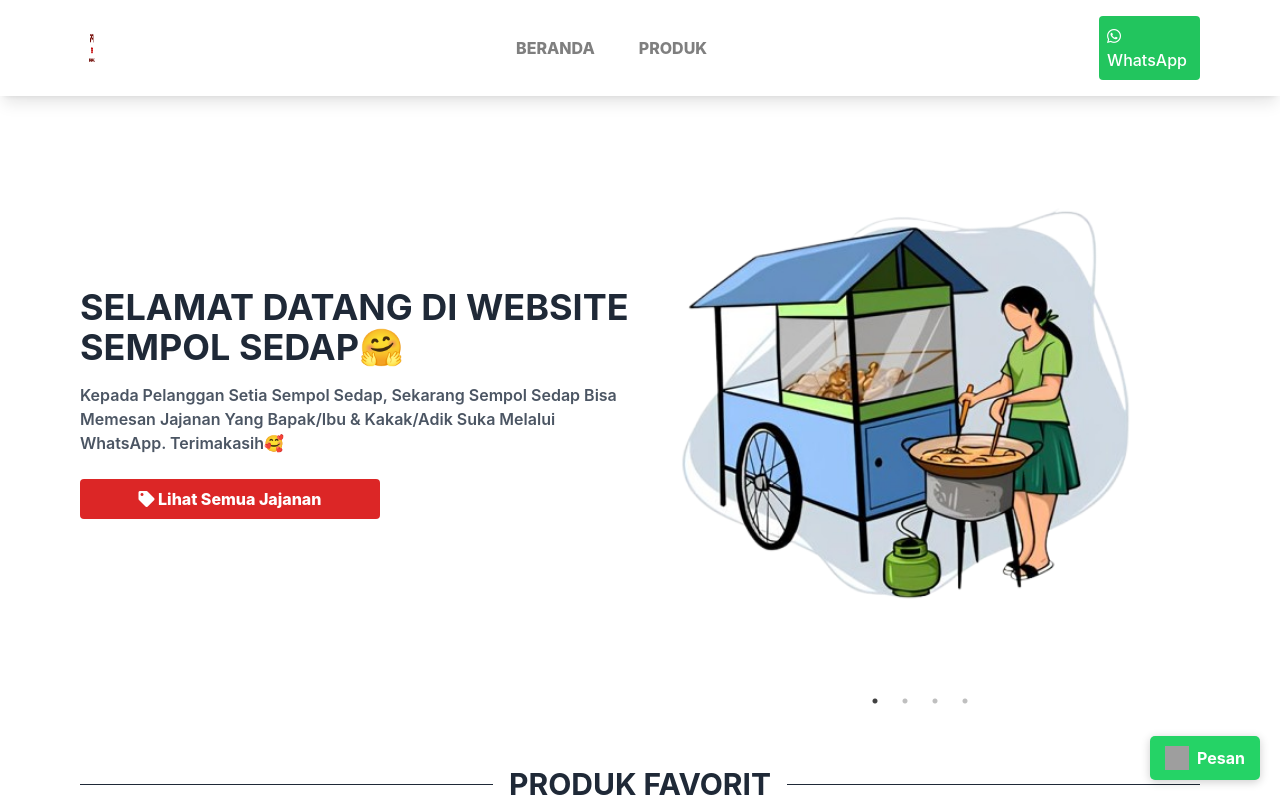
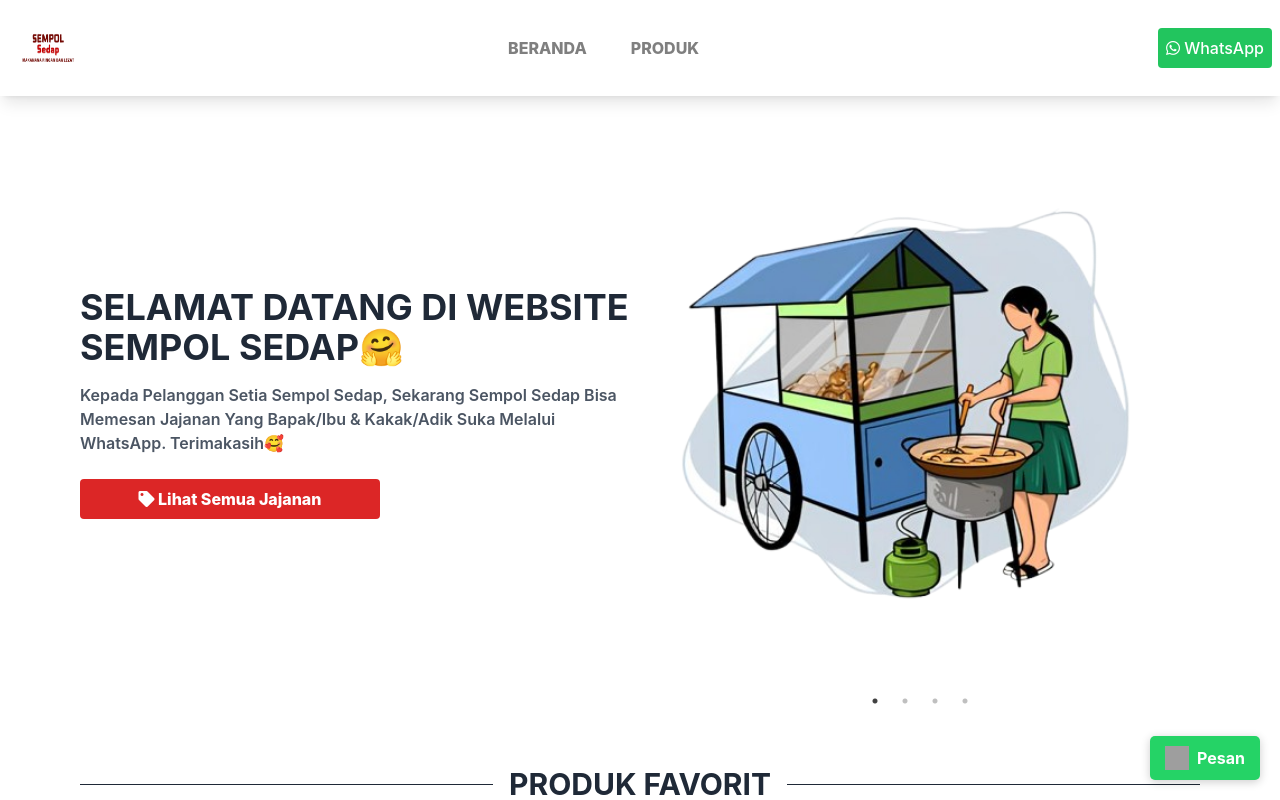
Before and after one commit to AldySyahputra/sempolsedap, a React (Create React App) app: page / in a window 1280 px wide. Shown: the top 800 px of the page. Built offline with nearby package versions, Linux system fonts and the light colour scheme; grey boxes are pictures that could not be loaded.

Commit message:
Update Navbar.js

```diff
--- a/src/components/Navbar.js
+++ b/src/components/Navbar.js
@@ -11,7 +11,7 @@
 
   return (
     <nav className="bg-white shadow-lg fixed top-0 w-full z-10">
-      <div className="max-w-6xl mx-auto px-4">
+      <div className="max-w-7xl mx-auto px-2">
         <div className="flex justify-between">
           <div className="flex space-x-5">
             <div>
```
